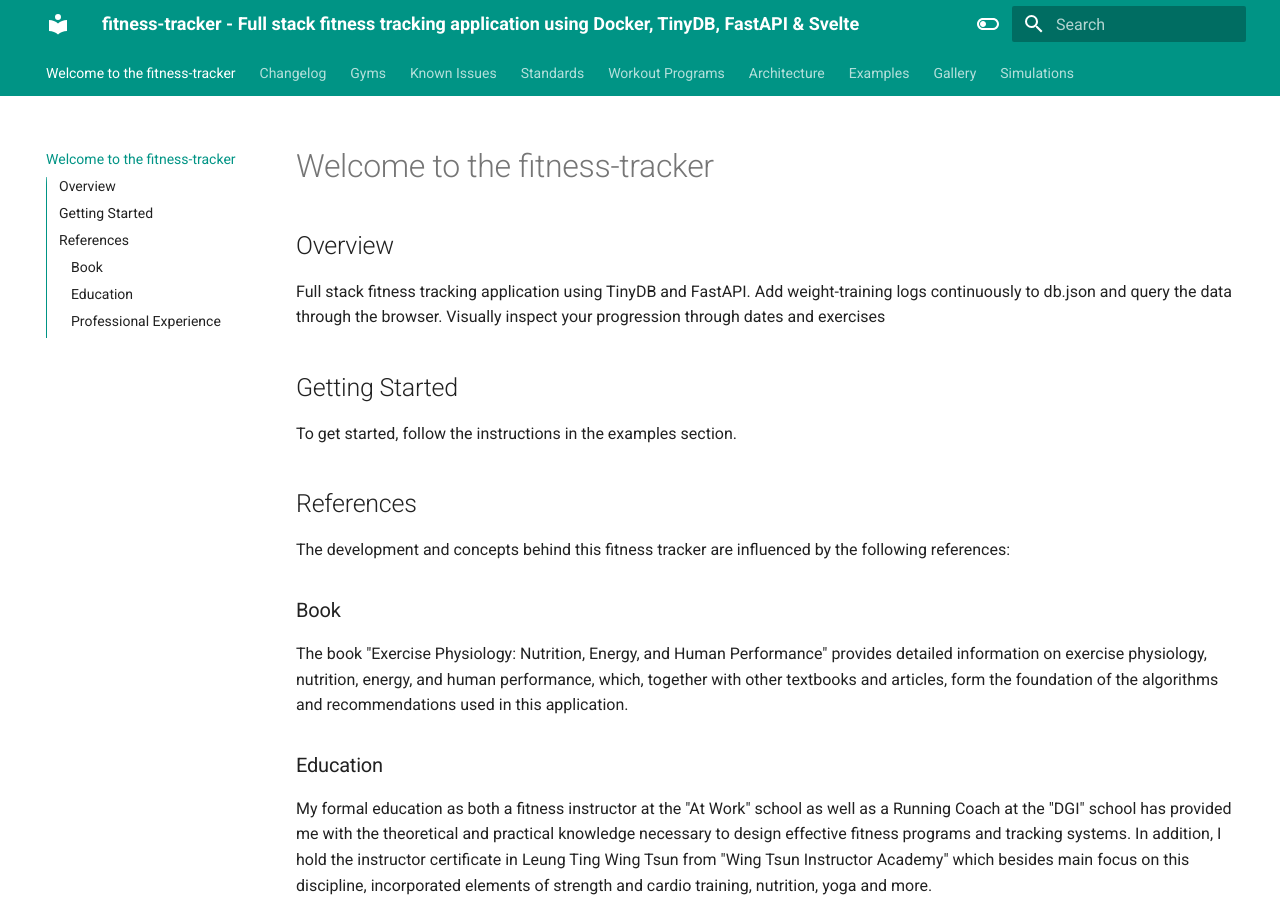
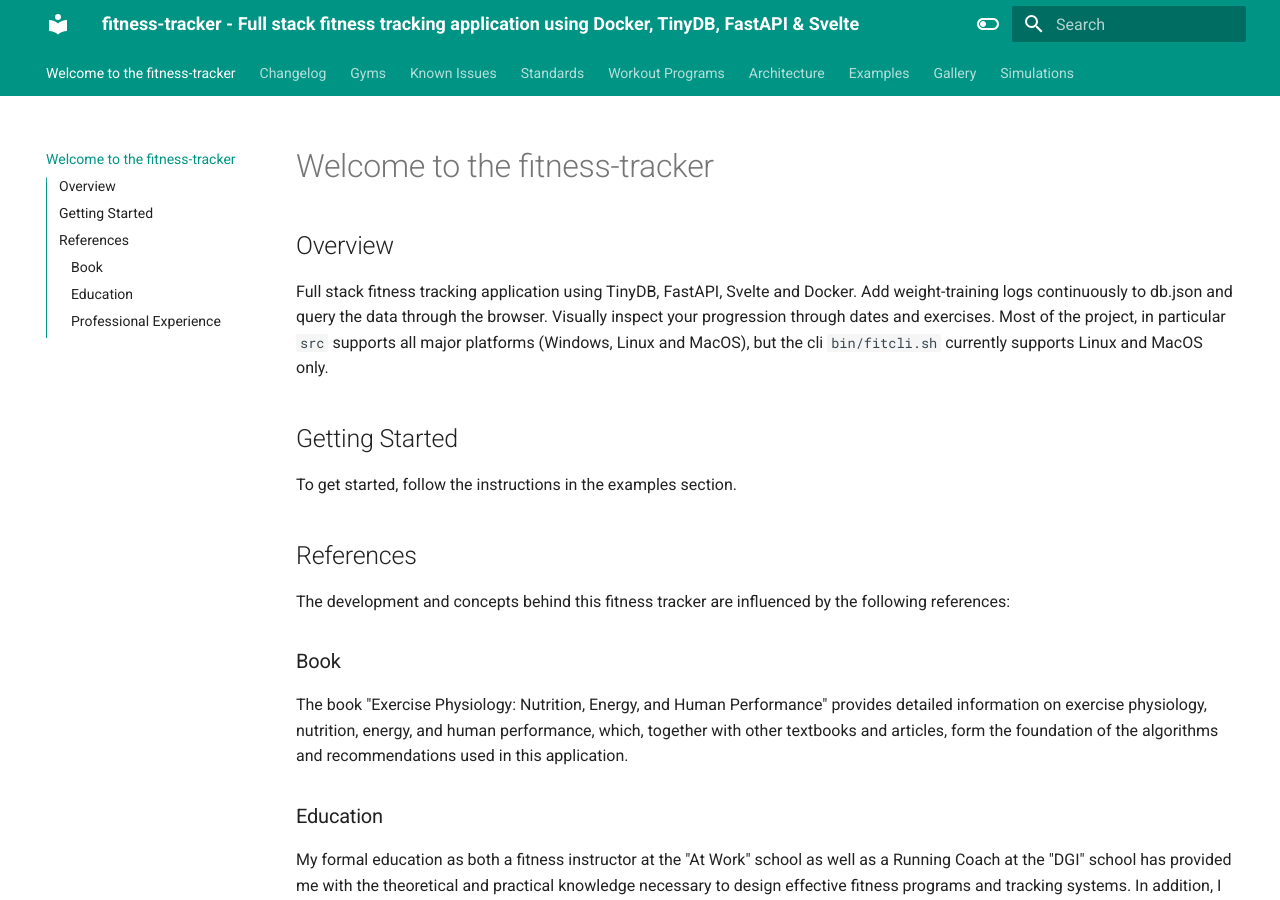
Before and after one commit to TheNewThinkTank/fitness-tracker, an MkDocs documentation site: the page built from docs/project_docs/index.md, in a window 1280 px wide and 900 px high. Built offline with MkDocs 1.6.1 and Material for MkDocs 9.7.7, drawn with Linux system fonts in a browser that asks for light colours.

Commit message:
docs: update index.md

```diff
--- a/docs/project_docs/index.md
+++ b/docs/project_docs/index.md
@@ -2,9 +2,10 @@
 
 ## Overview
 
-Full stack fitness tracking application using TinyDB and FastAPI.
+Full stack fitness tracking application using TinyDB, FastAPI, Svelte and Docker.
 Add weight-training logs continuously to db.json and query the data through the browser.
-Visually inspect your progression through dates and exercises
+Visually inspect your progression through dates and exercises.
+Most of the project, in particular `src` supports all major platforms (Windows, Linux and MacOS), but the cli `bin/fitcli.sh` currently supports Linux and MacOS only.
 
 ## Getting Started
 
```
